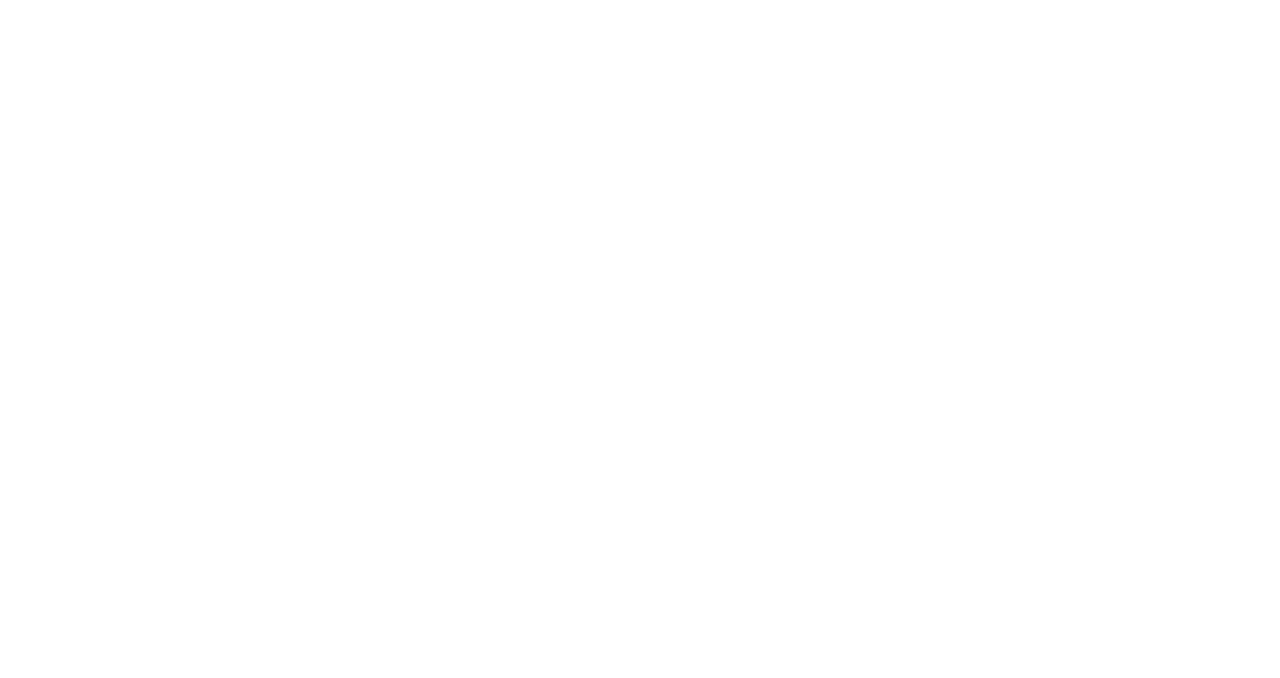
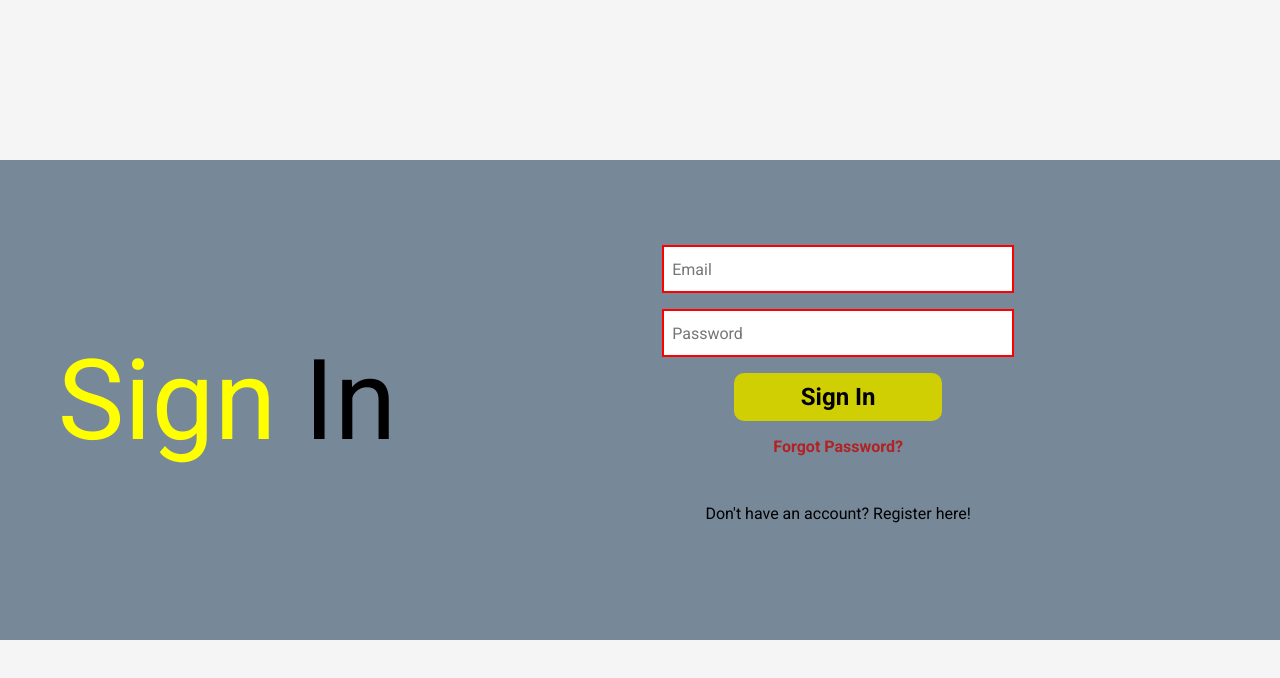
Before and after one commit to Zoro-chi/Nordstone, a React (Create React App) app in the folder nordstone1/: page /auth/signIn in a window 1280 px wide. Before the commit this address had no page. Shown: the top 678 px of the page. Built offline with nearby package versions, Linux system fonts and the light colour scheme; no server answers.

Commit message:
auth-pages

```diff
--- a/nordstone1/src/App.js
+++ b/nordstone1/src/App.js
@@ -1,4 +1,4 @@
-import React from "react";
+import { useEffect, useState } from "react";
 import {
   BrowserRouter as Router,
   Routes,
@@ -6,13 +6,24 @@
   Navigate,
 } from "react-router-dom";
 
+import "./App.scss";
 import Splash from "./Pages/splashPage/Splash";
+import Auth from "./Pages/auth/Auth";
+import SignIn from "./Pages/auth/SignIn";
 
 const App = () => {
+  const [user, setUser] = useState("");
+
+  useEffect(() => {
+    console.log(user);
+  }, [user]);
+
   return (
     <Router>
       <Routes>
-        <Route to="/" element={<Splash />} />
+        <Route path="/" element={<Splash />} />
+        <Route path="/auth/signIn" element={<SignIn setUser={setUser} />} />
+        <Route path="/auth/register" element={<Auth setUser={setUser} />} />
       </Routes>
     </Router>
   );
--- /dev/null
+++ b/nordstone1/src/App.scss
@@ -0,0 +1,8 @@
+@import url("https://fonts.googleapis.com/css2?family=Roboto:ital,wght@0,100;0,300;0,400;0,700;1,300;1,400&display=swap");
+
+* {
+  font-family: "Roboto", sans-serif;
+  margin: 0;
+  padding: 0;
+  box-sizing: border-box;
+}
--- /dev/null
+++ b/nordstone1/src/Pages/auth/Auth.jsx
@@ -0,0 +1,70 @@
+import { useState, useEffect } from "react";
+import { Link } from "react-router-dom";
+import { getAuth, createUserWithEmailAndPassword } from "firebase/auth";
+
+import "./auth.scss";
+import { app } from "../../config/firebaseConfig";
+
+const Auth = ({ setUser }) => {
+  const auth = getAuth();
+  const [email, setEmail] = useState("");
+  const [password, setPassword] = useState("");
+  const [error, setError] = useState("");
+
+  const handleSubmit = async (e) => {
+    e.preventDefault();
+    setError("");
+    try {
+      const createUser = await createUserWithEmailAndPassword(
+        auth,
+        email,
+        password
+      );
+      // console.log(createUser.user);
+      setUser(createUser.user);
+    } catch (error) {
+      console.log(error.message);
+      setError(error.message);
+    }
+  };
+
+  return (
+    <div className="auth">
+      <div className="authContainer">
+        <div className="authLogo">
+          <span className="authLogoSpan"> Register </span>
+        </div>
+        <div className="authFormWrap">
+          <div className="authForm">
+            <input
+              type="email"
+              onChange={(e) => setEmail(e.target.value)}
+              placeholder="Email"
+              required
+            />
+            <input
+              type="password"
+              onChange={(e) => setPassword(e.target.value)}
+              placeholder="Password"
+              // pattern="(?=.*\d)(?=.*[a-z])(?=.*[A-Z]).{8,}"
+              pattern=".{8,}"
+              title="Must contain at least 6 characters"
+              required
+            />
+            <button className="signIn-btn" onClick={handleSubmit}>
+              Register
+            </button>
+            <Link to="/auth/signIn" style={{ textDecoration: "none" }}>
+              <span style={{ color: "black" }}>
+                Already have an account? Sign in here!
+              </span>
+            </Link>
+          </div>
+          {error && <span className="error"> {error} </span>}
+        </div>
+      </div>
+    </div>
+  );
+};
+
+export default Auth;
--- /dev/null
+++ b/nordstone1/src/Pages/auth/SignIn.jsx
@@ -0,0 +1,70 @@
+import { useState, useEffect } from "react";
+import { getAuth, signInWithEmailAndPassword } from "firebase/auth";
+import { Link } from "react-router-dom";
+
+import "./auth.scss";
+import { app } from "../../config/firebaseConfig";
+
+const SignIn = ({ setUser }) => {
+  const auth = getAuth();
+  const [email, setEmail] = useState("");
+  const [password, setPassword] = useState("");
+  const [error, setError] = useState("");
+
+  const handleSubmit = async (e) => {
+    e.preventDefault();
+    setError("");
+    try {
+      const currentUser = await signInWithEmailAndPassword(
+        auth,
+        email,
+        password
+      );
+      //   console.log(currentUser.user);
+      setUser(currentUser.user);
+    } catch (error) {
+      console.log(error.message);
+      setError(error.message);
+    }
+  };
+
+  return (
+    <div className="auth">
+      <div className="authContainer">
+        <div className="authLogo">
+          <span className="authLogoSpan"> Sign </span> In
+        </div>
+        <div className="authFormWrap">
+          <div className="authForm">
+            <input
+              type="email"
+              onChange={(e) => setEmail(e.target.value)}
+              placeholder="Email"
+              required
+            />
+            <input
+              type="password"
+              onChange={(e) => setPassword(e.target.value)}
+              placeholder="Password"
+              required
+            />
+            <button className="signIn-btn" onClick={handleSubmit}>
+              Sign In
+            </button>
+            <Link style={{ textDecoration: "none" }}>
+              <span className="forgotPassword"> Forgot Password? </span>
+            </Link>
+            <Link to="/auth/register" style={{ textDecoration: "none" }}>
+              <span style={{ color: "black" }}>
+                Don't have an account? Register here!
+              </span>
+            </Link>
+            {error && <span className="error"> {error} </span>}
+          </div>
+        </div>
+      </div>
+    </div>
+  );
+};
+
+export default SignIn;
--- /dev/null
+++ b/nordstone1/src/Pages/auth/auth.scss
@@ -0,0 +1,96 @@
+.auth {
+  height: 100vh;
+  width: 100vw;
+  display: flex;
+  flex-flow: row;
+  justify-content: center;
+  align-items: center;
+  background-color: whitesmoke;
+
+  .authContainer {
+    height: 60vh;
+    width: 100vw;
+    display: flex;
+    justify-content: space-evenly;
+    align-items: center;
+    background-color: lightslategray;
+
+    .authLogo {
+      font-size: 7rem;
+
+      .authLogoSpan {
+        color: yellow;
+      }
+    }
+
+    .authFormWrap {
+      width: 60%;
+      display: flex;
+      justify-content: center;
+      flex-flow: column;
+      align-items: center;
+
+      .authForm {
+        display: flex;
+        flex-flow: column;
+        gap: 1rem;
+        max-width: fit-content;
+
+        input {
+          width: 22rem;
+          padding: 8px;
+          outline: none;
+          height: 3rem;
+          font-size: 1rem;
+          &:invalid {
+            border: 2px solid red;
+          }
+        }
+
+        .signIn-btn {
+          font-weight: 700;
+          font-size: 1.5rem;
+          width: 13rem;
+          height: 3rem;
+          border-radius: 10px;
+          background-color: rgb(207, 207, 3);
+          color: black;
+          border: none;
+          align-self: center;
+          cursor: pointer;
+
+          &:hover {
+            color: yellow;
+            background-color: rgb(48, 47, 47);
+            outline: none;
+          }
+        }
+
+        a {
+          text-align: center;
+          margin-bottom: 2rem;
+        }
+
+        .forgotPassword {
+          text-align: center;
+          color: firebrick;
+          cursor: pointer;
+          font-weight: 600;
+          margin-bottom: 2rem;
+        }
+
+        .error {
+          text-align: center;
+          color: red;
+          font-size: 1.15rem;
+        }
+      }
+    }
+
+    .error {
+      text-align: center;
+      color: red;
+      font-size: 1.15rem;
+    }
+  }
+}
--- a/nordstone1/src/Pages/splashPage/Splash.jsx
+++ b/nordstone1/src/Pages/splashPage/Splash.jsx
@@ -1,10 +1,15 @@
-import React from "react";
+import { Link } from "react-router-dom";
+
+import "./splash.scss";
 
 const Splash = () => {
   return (
     <div className="splash">
       <div className="splashContainer">
-        <h1 className="splash"> Welcome to Nordstone </h1>
+        <h1 className="splashText"> Welcome to Nordstone </h1>
+        <Link to="/auth/signIn">
+          <button className="signInBtn"> Sign In </button>
+        </Link>
       </div>
     </div>
   );
--- /dev/null
+++ b/nordstone1/src/Pages/splashPage/splash.scss
@@ -0,0 +1,44 @@
+.splash {
+  display: flex;
+  height: 100vh;
+  width: 100vw;
+  justify-content: center;
+  align-items: center;
+  background-image: url("../../assets/splashImg.jpg");
+
+  .splashContainer {
+    height: 50vh;
+    width: 100%;
+    display: flex;
+    flex-flow: column;
+    gap: 2rem;
+    justify-content: center;
+    align-items: center;
+    background-color: #302f2f70;
+    color: rgb(207, 207, 3);
+
+    .splashText {
+      font-size: 3rem;
+      font-style: italic;
+      letter-spacing: 8px;
+      word-spacing: 8px;
+    }
+
+    .signInBtn {
+      font-weight: 700;
+      font-size: 1.5rem;
+      width: 13rem;
+      height: 3rem;
+      border-radius: 10px;
+      background-color: rgb(207, 207, 3);
+      color: black;
+      border: none;
+      cursor: pointer;
+
+      &:hover {
+        color: yellow;
+        background-color: rgb(48, 47, 47);
+      }
+    }
+  }
+}
--- /dev/null
+++ b/nordstone1/src/config/firebaseConfig.js
@@ -0,0 +1,13 @@
+import { initializeApp } from "firebase/app";
+
+const firebaseConfig = {
+  apiKey: process.env.REACT_APP_API_KEY,
+  authDomain: process.env.REACT_APP_AUTH_DOMAIN,
+  projectId: process.env.REACT_APP_PROJECT_ID,
+  storageBucket: process.env.REACT_APP_STORAGE_BUCKET,
+  messagingSenderId: process.env.REACT_APP_MESSENGER_ID,
+  appId: process.env.REACT_APP_APP_ID,
+};
+
+// Initialize Firebase
+export const app = initializeApp(firebaseConfig);
```
Also changed, not shown: nordstone1/src/assets/splashImg.jpg (added), 1 other file (tests, documents, lock files or other folders).
